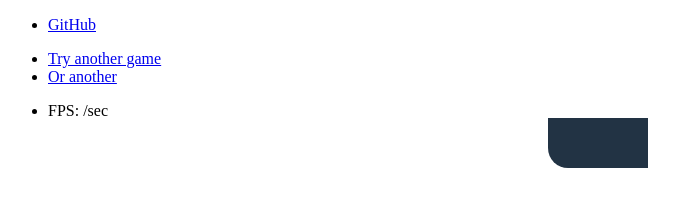
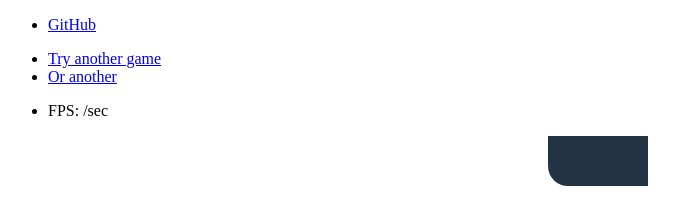
Before and after one commit to sunriseJS/sunriseJS, a website: page index.html in a window 1280 px wide. Shown: the whole page, without its empty margins (0-679 px from the left). Drawn offline with Linux system fonts and the light colour scheme; files that its build step writes are made by us from their sources.

Commit message:
fixed: wrong gameUI position

```diff
--- a/css/gameUiStyle.css
+++ b/css/gameUiStyle.css
@@ -1,6 +1,6 @@
 #score {
 	left: 548px;
-	top: 118px;
+	top: 136px;
 	position: absolute;
 	width: 100px;
 	height: 50px;
```
